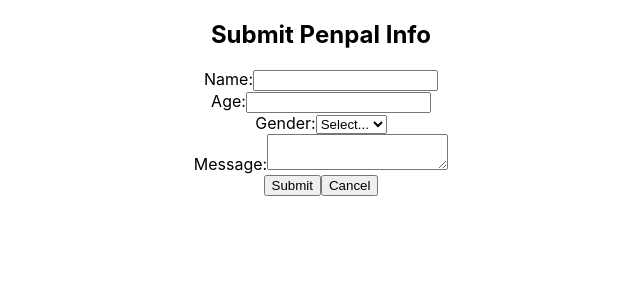
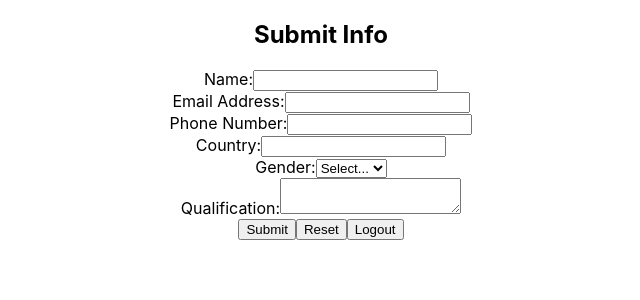
Before and after one commit to joelleeyueer/TIC4303-G11-Miniproject, a React (Create React App) app in the folder client/: page /form in a window 1280 px wide. Shown: the top 300 px of the page, without its empty margins (319-959 px from the left). Built offline with nearby package versions, Linux system fonts and the light colour scheme.

Commit message:
Modified Form to fit requirement (fields)

```diff
--- a/client/src/components/Form.js
+++ b/client/src/components/Form.js
@@ -1,20 +1,27 @@
 import React, { useState } from 'react';
 import axios from 'axios';
+import { useNavigate } from 'react-router-dom';
 
 function Form() {
     const [name, setName] = useState('');
-    const [age, setAge] = useState('');
+    const [emailAddress, setEmailAddress] = useState('');
+    const [phoneNumber, setPhoneNumber] = useState('');
+    const [country, setCountry] = useState('');
     const [gender, setGender] = useState('');
-    const [message, setMessage] = useState('');
+    const [qualification, setQualification] = useState('');
+
+    const navigate = useNavigate();
 
     const handleSubmit = async (e) => {
         e.preventDefault();
 
         const formData = {
             name: name,
-            age: age,
+            emailAddress: emailAddress,
+            phoneNumber: phoneNumber,
+            country: country,
             gender: gender,
-            message: message
+            qualification: qualification
         };
 
         try {
@@ -24,33 +31,58 @@ function Form() {
 
             // Clear the form
             setName('');
-            setAge('');
+            setEmailAddress('');
+            setPhoneNumber('');
+            setCountry('');
             setGender('');
-            setMessage('');
+            setQualification('');
+
         } catch (error) {
             console.error('There was an error submitting the form:', error);
         }
     };
 
+    const handleReset = () => {
+        // Clear the form
+        setName('');
+        setEmailAddress('');
+        setPhoneNumber('');
+        setCountry('');
+        setGender('');
+        setQualification('');
+    };
+
     const handleCancel = () => {
         // Clear the form
         setName('');
-        setAge('');
+        setEmailAddress('');
+        setPhoneNumber('');
+        setCountry('');
         setGender('');
-        setMessage('');
+        setQualification('');
+        navigate('/');
+
     };
 
     return (
         <div>
-            <h2>Submit Penpal Info</h2>
+            <h2>Submit Info</h2>
             <form onSubmit={handleSubmit}>
                 <div>
                     <label>Name:</label>
                     <input type="text" value={name} onChange={(e) => setName(e.target.value)} />
                 </div>
                 <div>
-                    <label>Age:</label>
-                    <input type="text" value={age} onChange={(e) => setAge(e.target.value)} />
+                    <label>Email Address:</label>
+                    <input type="text" value={emailAddress} onChange={(e) => setEmailAddress(e.target.value)} />
+                </div>
+                <div>
+                    <label>Phone Number:</label>
+                    <input type="text" value={phoneNumber} onChange={(e) => setPhoneNumber(e.target.value)} />
+                </div>
+                <div>
+                    <label>Country:</label>
+                    <input type="text" value={country} onChange={(e) => setCountry(e.target.value)} />
                 </div>
                 <div>
                     <label>Gender:</label>
@@ -62,12 +94,13 @@ function Form() {
                     </select>
                 </div>
                 <div>
-                    <label>Message:</label>
-                    <textarea value={message} onChange={(e) => setMessage(e.target.value)}></textarea>
+                    <label>Qualification:</label>
+                    <textarea value={qualification} onChange={(e) => setQualification(e.target.value)}></textarea>
                 </div>
                 <div>
                     <button type="submit">Submit</button>
-                    <button type="button" onClick={handleCancel}>Cancel</button>
+                    <button type="button" onClick={handleReset}>Reset</button>
+                    <button type="button" onClick={handleCancel}>Logout</button>
                 </div>
             </form>
         </div>
```
